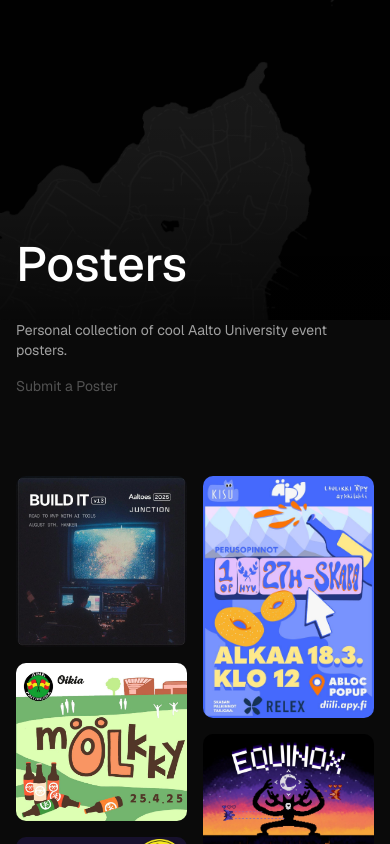
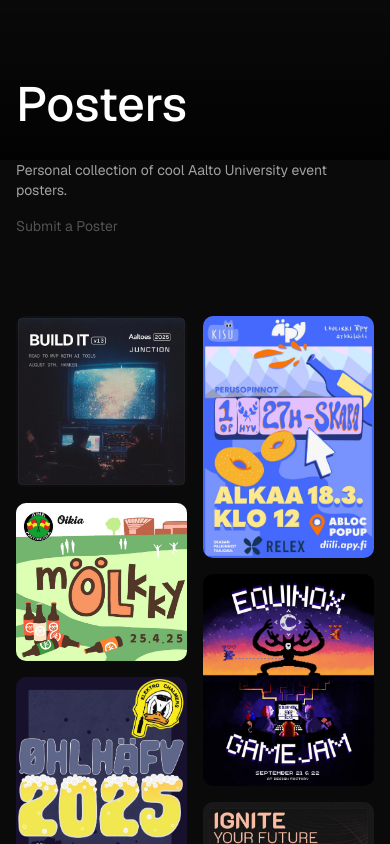
Before and after one commit to filoooooonov/posters, a Next.js app: page / in a window 390 px wide. Shown: the top 844 px of the page. Built offline with nearby package versions, Linux system fonts and the light colour scheme.

Commit message:
Hide bg image on mobile

```diff
--- a/app/page.tsx
+++ b/app/page.tsx
@@ -8,15 +8,15 @@
   return (
     <main className="relative">
       {/* Full-width hero with robust gradient overlay */}
-      <section className="relative w-full h-80">
+      <section className="relative w-full h-40 md:h-80">
         <Image
           src={bg}
           alt="Otaniemi map"
           fill
           priority
-          className="object-cover saturate-0 opacity-80"
+          className="hidden md:block object-cover saturate-0 opacity-80"
         />
-        <div className="pointer-events-none absolute inset-0 bg-gradient-to-t from-black/70 via-black/20 to-transparent" />
+        <div className="pointer-events-none absolute inset-0 bg-gradient-to-t from-black/80 to-black/10" />
         <div className="absolute inset-0">
           <div className="max-w-3xl mx-auto h-full flex items-end px-4 lg:px-0">
             <h1 className="text-5xl font-medium mb-8 text-white">Posters</h1>
```
